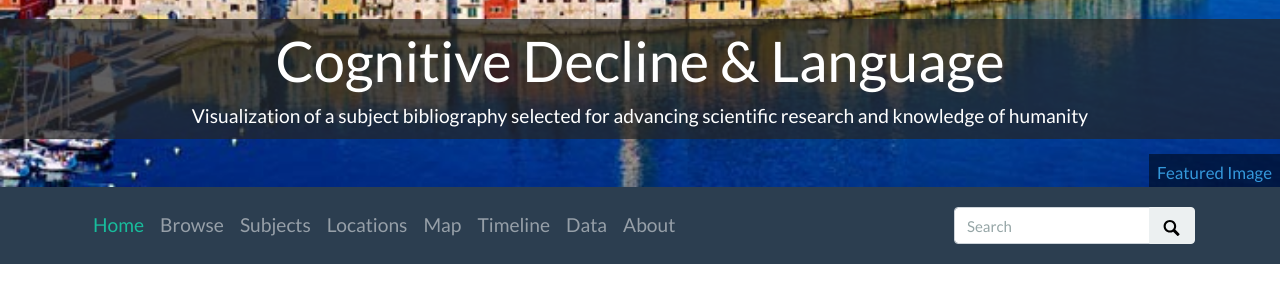
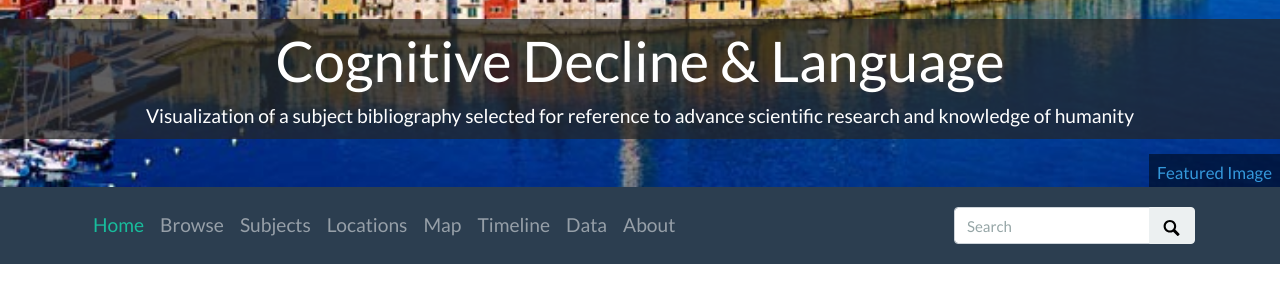
Before and after one commit to archivesw/cogfigcollection, a Jekyll site: the page built from index.md, in a window 1280 px wide. Shown: the top 286 px of the page. Built offline with Jekyll 4.4.1, drawn with Linux system fonts in a browser that asks for light colours; nearby versions of some CDN libraries.

Commit message:
Update _config.yml
change tagline related to collection title

```diff
--- a/_config.yml
+++ b/_config.yml
@@ -20,7 +20,7 @@ source-code: https://github.com/achives/cogfigcollection
 # title of site appears in banner
 title: Cognitive Decline & Language
 # tagline, a short phrase that will appear throughout the site in the top banner
-tagline: Visualization of a subject bibliography selected for advancing scientific research and knowledge of humanity
+tagline: Visualization of a subject bibliography selected for reference to advance scientific research and knowledge of humanity
 # description appears in meta tags and other locations
 # this description might appear in search result lists, keep around 160 characters max
 description: "Cognitive Decline & Language (CDL) is a research theme. As background of discussing it, a value added subject bibliography was initiated. The bibliography includes authors'geographic locations and  bilingual subject terms in English and Chinese.  The bibliography can be visualized through its dynamic data presented on this website."
```
